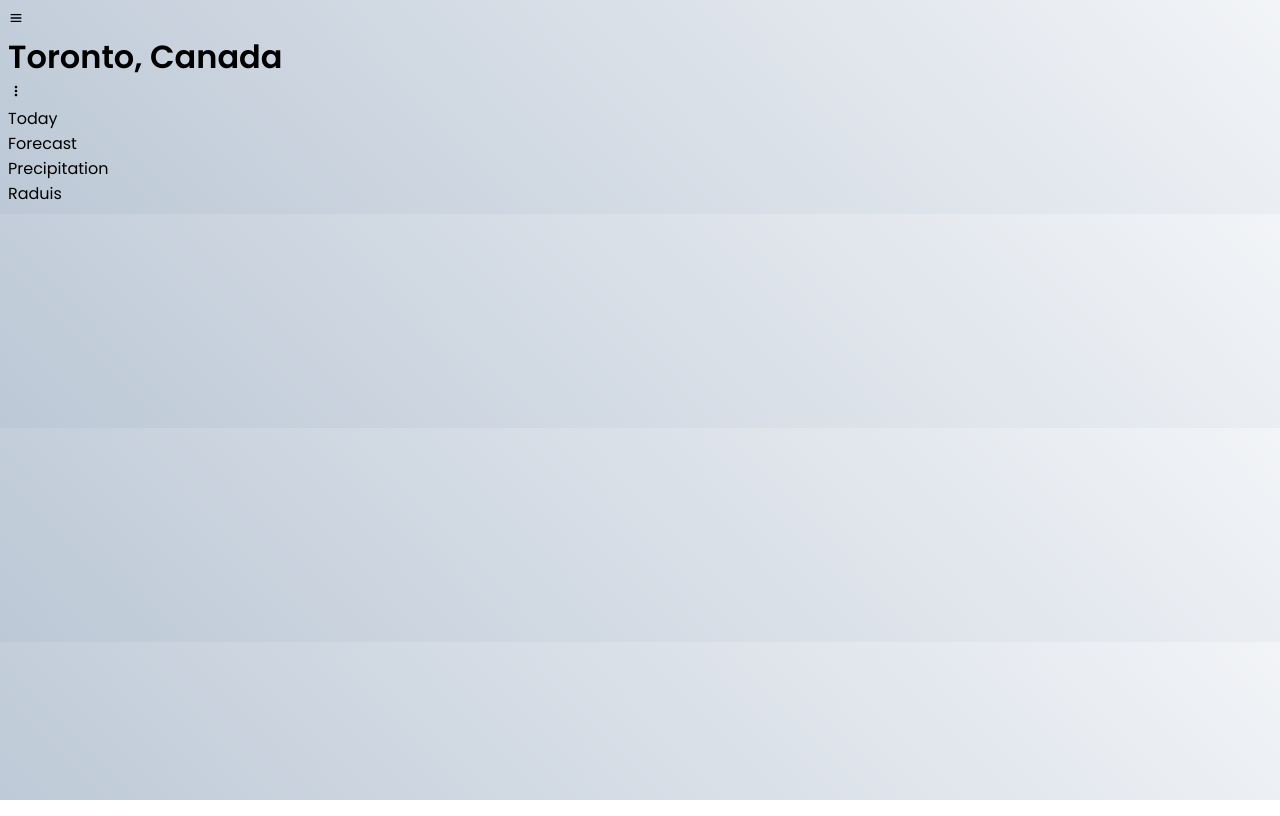
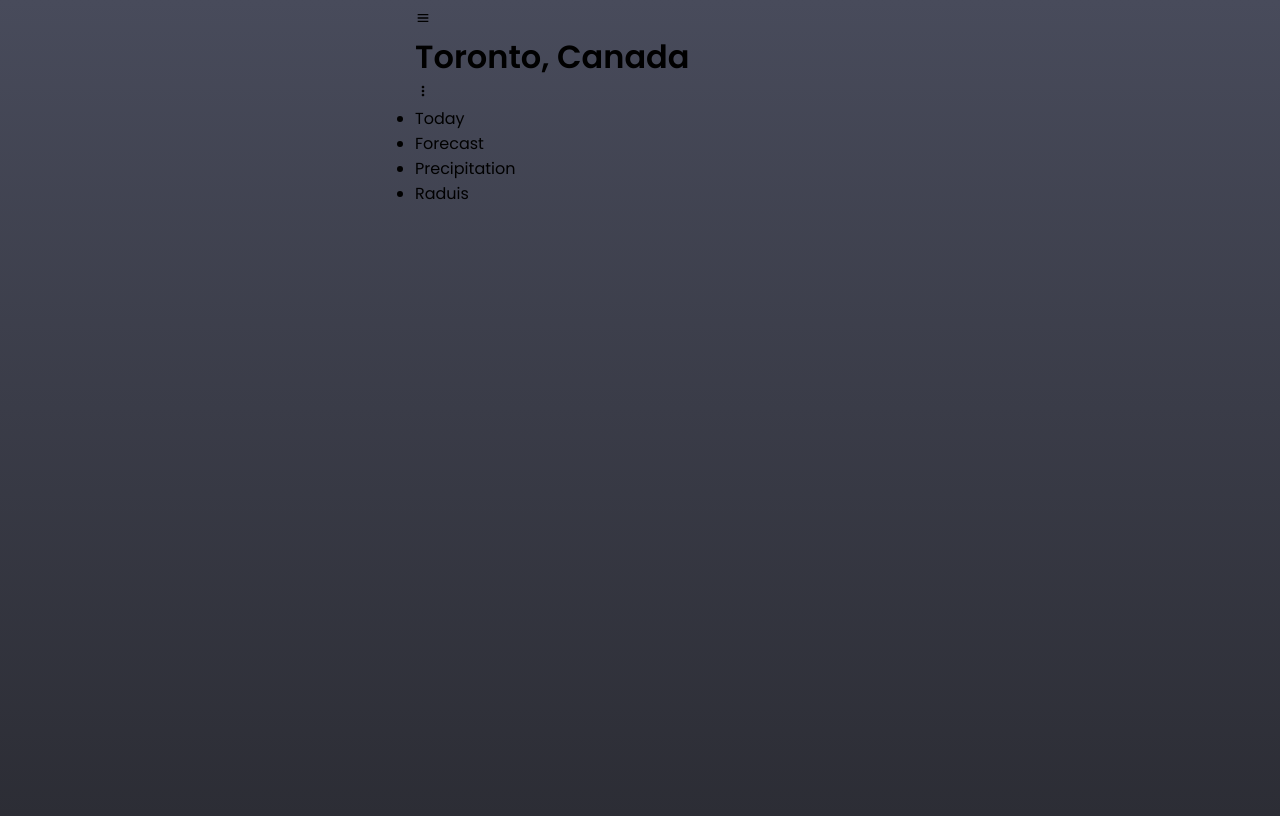
Before and after one commit to Yevhen999/weather-app, a Next.js app: page / in a window 1280 px wide. Built offline with nearby package versions, Linux system fonts and the light colour scheme.

Commit message:
add container as a component

```diff
--- a/app/globals.css
+++ b/app/globals.css
@@ -9,18 +9,14 @@ html {
 }
 
 body {
-  background: linear-gradient(226deg, #f2f4f7 0%, #bcc8d6 100%);
+  min-height: 100vh;
+  background: linear-gradient(180deg, #484b5b 0%, #2c2d35 100%);
+  background-size: cover;
+  background-repeat: no-repeat;
 }
 
 /* .container {
   // max-width: 1200px;
-  margin: 0 auto;
-  padding-left: 15px;
-  padding-right: 15px;
-
-  @media screen and (min-width: 320px) {
-    width: 100%;
-  }
 
   @media screen and (min-width: 480px) {
     width: 480px;
--- a/components/AppBar/AppBar.jsx
+++ b/components/AppBar/AppBar.jsx
@@ -1,7 +1,9 @@
 import { BiMenu, BiDotsVerticalRounded } from "react-icons/bi";
+import { Container } from "../Container/Container";
 
 export const AppBar = () => {
   return (
+    <Container>
       <div>
         <div>
           <BiMenu />
@@ -17,5 +19,6 @@ export const AppBar = () => {
           </ul>
         </nav>
       </div>
+    </Container>
   );
 };
--- /dev/null
+++ b/components/Container/Container.jsx
@@ -0,0 +1,5 @@
+import styles from "./Container.module.css";
+
+export const Container = ({ children }) => {
+  return <div className={styles.container}>{children}</div>;
+};
--- /dev/null
+++ b/components/Container/Container.module.css
@@ -0,0 +1,14 @@
+.container {
+  margin: 0 auto;
+
+  padding-left: 15px;
+  padding-right: 15px;
+
+  @media screen and (min-width: 320px) {
+    width: 100%;
+  }
+
+  @media screen and (min-width: 480px) {
+    max-width: 480px;
+  }
+}
```
Lines whose indentation alone changed are shown as unchanged.
